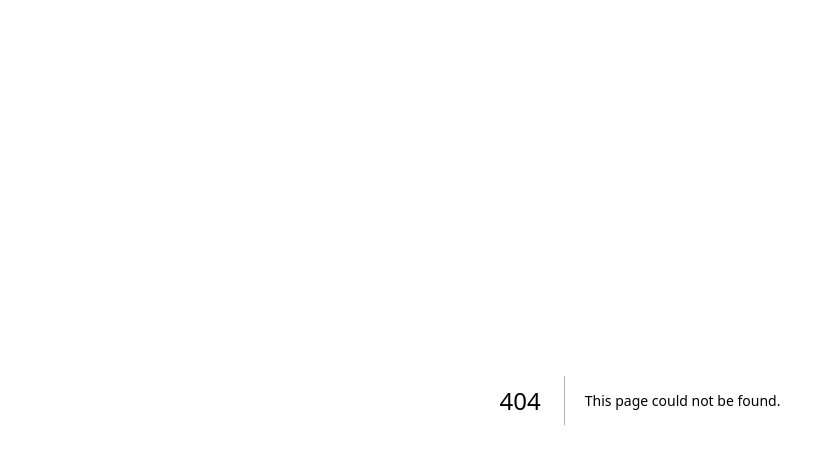
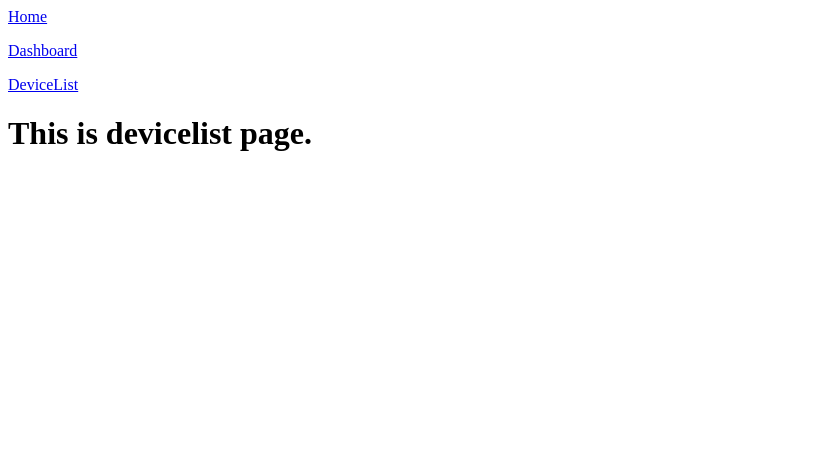
Before and after one commit to miketorii/ReactApps, a Next.js app in the folder appnextvm/: page /devicelist in a window 1280 px wide. Before the commit this address had no page. Shown: the top 464 px of the page, without its empty margins (0-835 px from the left). Built offline with nearby package versions, Linux system fonts and the light colour scheme.

Commit message:
add routing

```diff
--- /dev/null
+++ b/appnextvm/app/dashboard/page.tsx
@@ -0,0 +1,3 @@
+export default function Page(){
+       return ( <h1>This is dashboard page.</h1>);
+};
--- /dev/null
+++ b/appnextvm/app/devicelist/page.tsx
@@ -0,0 +1,3 @@
+export default function DeviceListPage(){
+       return ( <h1>This is devicelist page.</h1>);
+};
--- a/appnextvm/app/layout.tsx
+++ b/appnextvm/app/layout.tsx
@@ -1,3 +1,5 @@
+import { NavLinks } from './ui/nav-links';
+
 export default function RootLayout({
   children,
 }: Readonly<{
@@ -6,7 +8,8 @@
   return (
     <html lang="en">
       <body>
-        {children}
+	<NavLinks />
+        <main>{children}</main>
       </body>
     </html>
   );
--- a/appnextvm/app/page.tsx
+++ b/appnextvm/app/page.tsx
@@ -1,4 +1,4 @@
-import { GetStaticProps, NextPage, NextPageContext } from 'next';
+import { NextPage, NextPageContext } from 'next';
 import Head from 'next/head';
 
 type SSGProps = {
--- /dev/null
+++ b/appnextvm/app/ui/nav-links.tsx
@@ -0,0 +1,24 @@
+'use client';
+
+import { usePathname } from 'next/navigation';
+import Link from 'next/link';
+
+export function NavLinks() {
+       const pathname = usePathname();
+
+       return (
+       	      <nav>
+		<Link className={`link ${pathname === '/' ? 'active' : ''}`} href="/">
+		      Home
+		</Link>
+		<p/>
+		<Link className={`link ${pathname === '/dashboard' ? 'active' : ''}`} href="/dashboard">
+		      Dashboard
+		</Link>
+		<p/>
+		<Link className={`link ${pathname === '/devicelist' ? 'active' : ''}`} href="/devicelist">
+		      DeviceList
+		</Link>
+	      </nav>
+       );
+};
```
